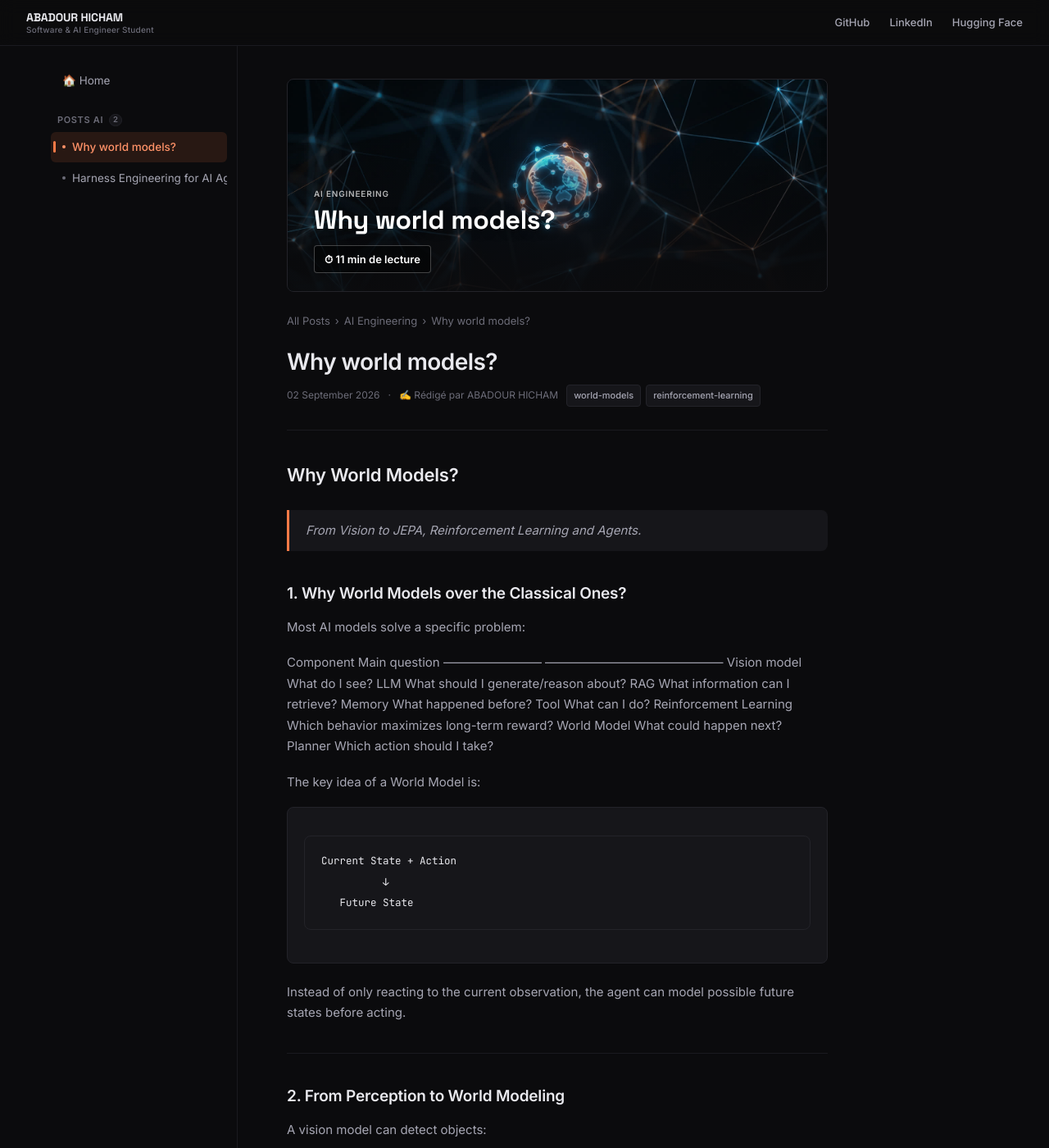
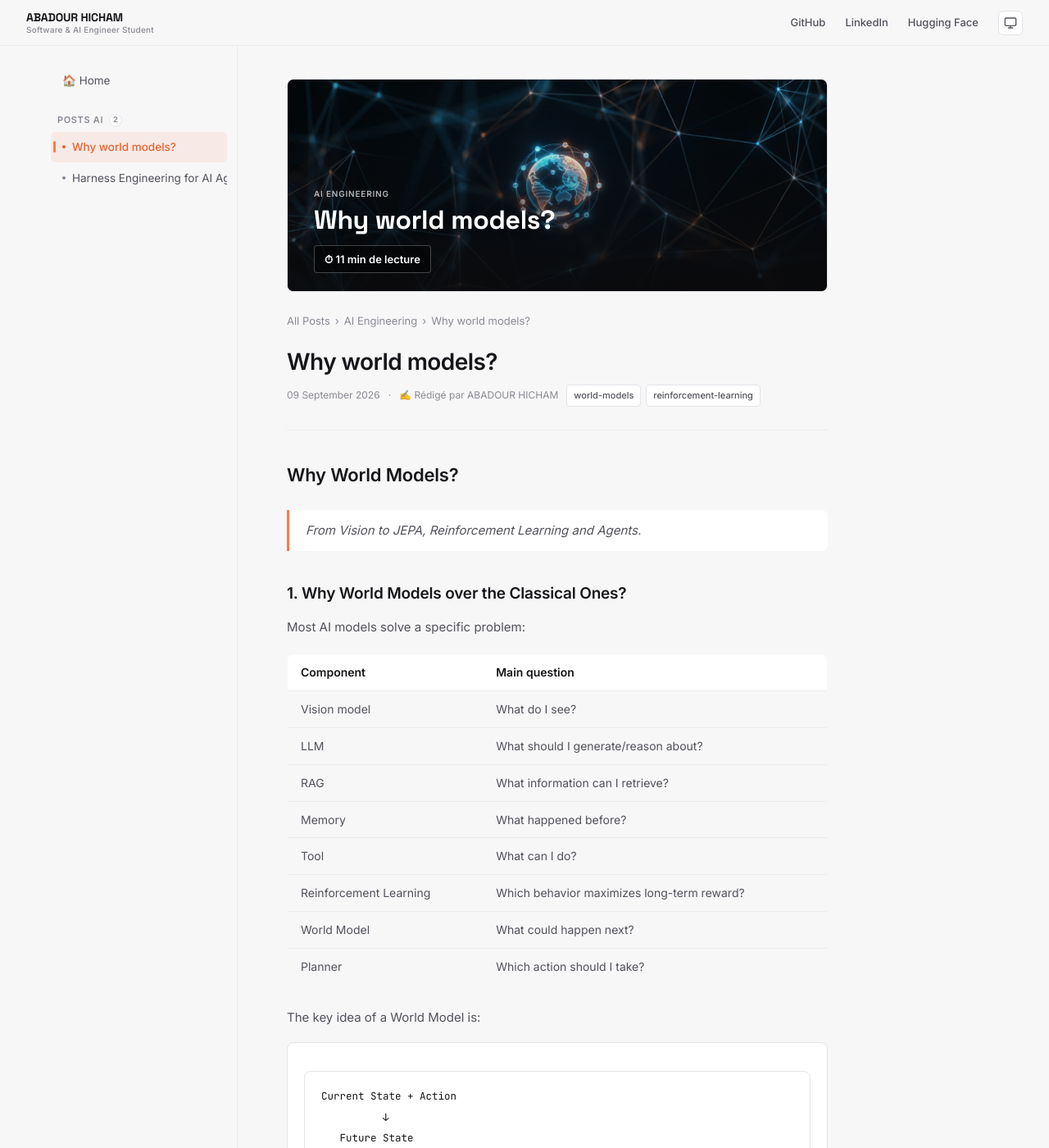
Before and after one commit to Apyhtml20/Docs.io, a Jekyll site: the page built from docs/_posts/2026-09-09-Why-World-Models.md, in a window 1280 px wide and 1400 px high. Shown: the whole window at 82% size. Built offline with Jekyll 4.4.1, drawn with Linux system fonts in a browser that asks for light colours.

Commit message:
Adding and fixing errors on the article

```diff
--- a/docs/_data/upcoming.yml
+++ b/docs/_data/upcoming.yml
@@ -1,6 +1,3 @@
-- title: "Why world models?"
-  category: "AI Engineering"
-  cover: /assets/images/covers/world-models.jpg
 - title: "Why eXPLAINABLE AI (XAI) ?"
   category: "AI Engineering"
   cover: /assets/images/covers/xai.jpg
--- a/docs/_layouts/default.html
+++ b/docs/_layouts/default.html
@@ -3,10 +3,21 @@
 <head>
   <meta charset="UTF-8" />
   <meta name="viewport" content="width=device-width, initial-scale=1.0" />
-  <meta name="color-scheme" content="dark" />
-  <meta name="theme-color" content="#0b0b0d" />
+  <meta name="color-scheme" content="light dark" />
+  <meta name="theme-color" content="#f7f7f8" media="(prefers-color-scheme: light)" />
+  <meta name="theme-color" content="#0b0b0d" media="(prefers-color-scheme: dark)" />
   <title>{% if page.title %}{{ page.title }} — {% endif %}{{ site.title }}</title>
   <meta name="description" content="{{ page.excerpt | default: site.description | strip_html | truncate: 160 }}" />
+  <script>
+    (function () {
+      try {
+        var t = localStorage.getItem("theme-preference");
+        if (t === "light" || t === "dark") {
+          document.documentElement.setAttribute("data-theme", t);
+        }
+      } catch (e) {}
+    })();
+  </script>
   <link rel="preconnect" href="https://fonts.googleapis.com" />
   <link href="https://fonts.googleapis.com/css2?family=Inter:wght@400;500;600&family=Space+Grotesk:wght@600;700&family=JetBrains+Mono:wght@400;500&display=swap" rel="stylesheet" />
   <link rel="stylesheet" href="https://cdn.jsdelivr.net/npm/katex@0.16.11/dist/katex.min.css" />
@@ -28,6 +39,7 @@
       <a href="https://github.com/{{ site.author.github }}" target="_blank">GitHub</a>
       <a href="{{ site.author.linkedin }}" target="_blank">LinkedIn</a>
       <a href="{{ site.author.HuggingFace }}" target="_blank">Hugging Face</a>
+      <button id="theme-toggle" class="theme-toggle" type="button" aria-label="Changer le thème"></button>
     </nav>
   </header>
 
@@ -64,6 +76,47 @@
 
   </div>
 
+  <script>
+    (function () {
+      var KEY = "theme-preference";
+      var root = document.documentElement;
+      var btn = document.getElementById("theme-toggle");
+
+      var icons = {
+        system: '<svg viewBox="0 0 24 24" width="16" height="16" fill="none" stroke="currentColor" stroke-width="2" stroke-linecap="round" stroke-linejoin="round"><rect x="2" y="3" width="20" height="14" rx="2"></rect><path d="M8 21h8M12 17v4"></path></svg>',
+        light: '<svg viewBox="0 0 24 24" width="16" height="16" fill="none" stroke="currentColor" stroke-width="2" stroke-linecap="round" stroke-linejoin="round"><circle cx="12" cy="12" r="4"></circle><path d="M12 2v2M12 20v2M4.93 4.93l1.41 1.41M17.66 17.66l1.41 1.41M2 12h2M20 12h2M6.34 17.66l-1.41 1.41M19.07 4.93l-1.41 1.41"></path></svg>',
+        dark: '<svg viewBox="0 0 24 24" width="16" height="16" fill="none" stroke="currentColor" stroke-width="2" stroke-linecap="round" stroke-linejoin="round"><path d="M21 12.79A9 9 0 1 1 11.21 3 7 7 0 0 0 21 12.79z"></path></svg>'
+      };
+      var labels = { system: "Système", light: "Clair", dark: "Sombre" };
+
+      function getStored() {
+        try { return localStorage.getItem(KEY) || "system"; } catch (e) { return "system"; }
+      }
+
+      function apply(pref) {
+        if (pref === "light" || pref === "dark") {
+          root.setAttribute("data-theme", pref);
+        } else {
+          root.removeAttribute("data-theme");
+        }
+        if (btn) {
+          btn.innerHTML = icons[pref];
+          btn.title = "Thème : " + labels[pref] + " (cliquer pour changer)";
+        }
+      }
+
+      apply(getStored());
+
+      if (btn) {
+        btn.addEventListener("click", function () {
+          var order = ["system", "light", "dark"];
+          var next = order[(order.indexOf(getStored()) + 1) % order.length];
+          try { localStorage.setItem(KEY, next); } catch (e) {}
+          apply(next);
+        });
+      }
+    })();
+  </script>
   <script defer src="https://cdn.jsdelivr.net/npm/katex@0.16.11/dist/katex.min.js"></script>
   <script defer src="https://cdn.jsdelivr.net/npm/katex@0.16.11/dist/contrib/auto-render.min.js"></script>
   <script defer>
--- a/docs/_posts/2026-09-02-Why-World-Models.md
+++ b/docs/_posts/2026-09-09-Why-World-Models.md
@@ -1,7 +1,7 @@
 ---
 layout: post
 title: Why world models?
-date: 2026-09-02
+date: 2026-09-09
 cover: /assets/images/covers/world-models.jpg
 categories:
   - AI Engineering
@@ -17,16 +17,16 @@ tags:
 
 Most AI models solve a specific problem:
 
-  Component                Main question
-  ------------------------ --------------------------------------------
-  Vision model             What do I see?
-  LLM                      What should I generate/reason about?
-  RAG                      What information can I retrieve?
-  Memory                   What happened before?
-  Tool                     What can I do?
-  Reinforcement Learning   Which behavior maximizes long-term reward?
-  World Model              What could happen next?
-  Planner                  Which action should I take?
+| Component | Main question |
+|---|---|
+| Vision model | What do I see? |
+| LLM | What should I generate/reason about? |
+| RAG | What information can I retrieve? |
+| Memory | What happened before? |
+| Tool | What can I do? |
+| Reinforcement Learning | Which behavior maximizes long-term reward? |
+| World Model | What could happen next? |
+| Planner | Which action should I take? |
 
 The key idea of a World Model is:
 
--- a/docs/assets/css/style.css
+++ b/docs/assets/css/style.css
@@ -1,5 +1,71 @@
-/* ── Design tokens ── */
+/* ── Design tokens (Light — default) ── */
 :root {
+  --bg: #f7f7f8;
+  --bg-nav: rgba(247, 247, 248, 0.82);
+  --surface: #ffffff;
+  --surface-hover: #f0f0f2;
+  --border: #e4e4e9;
+  --border-soft: #ececef;
+
+  --text: #16161a;
+  --text-secondary: #52525b;
+  --text-muted: #8a8a94;
+
+  --accent: #ff7a47;
+  --accent-strong: #e8632e;
+  --accent-soft: rgba(255, 122, 71, 0.1);
+  --accent-border: rgba(255, 122, 71, 0.35);
+
+  --code-comment: #7c7c86;
+  --code-keyword: #d6336c;
+  --code-string: #2f9e44;
+  --code-number: #e8590c;
+  --code-function: #1971c2;
+  --code-class: #9c36b5;
+  --code-tag: #0c8599;
+
+  --scrollbar-thumb: #d4d4d9;
+  --scrollbar-thumb-hover: #c2c2c8;
+
+  --radius: 8px;
+  --shadow: 0 8px 24px rgba(0, 0, 0, 0.08);
+}
+
+/* ── Design tokens (Dark — system preference) ── */
+@media (prefers-color-scheme: dark) {
+  :root:not([data-theme="light"]) {
+    --bg: #0b0b0d;
+    --bg-nav: rgba(11, 11, 13, 0.82);
+    --surface: #16161a;
+    --surface-hover: #1c1c21;
+    --border: #232329;
+    --border-soft: #1a1a1f;
+
+    --text: #e9e9ee;
+    --text-secondary: #a6a6b3;
+    --text-muted: #6c6c78;
+
+    --accent-strong: #ff9268;
+    --accent-soft: rgba(255, 122, 71, 0.12);
+
+    --code-comment: #74747f;
+    --code-keyword: #ff7a9e;
+    --code-string: #9ece6a;
+    --code-number: #e5c07b;
+    --code-function: #61afef;
+    --code-class: #c792ea;
+    --code-tag: #56c9d6;
+
+    --scrollbar-thumb: #2c2c33;
+    --scrollbar-thumb-hover: #38383f;
+
+    --shadow: 0 8px 24px rgba(0, 0, 0, 0.35);
+    color-scheme: dark;
+  }
+}
+
+/* ── Design tokens (Dark — explicit choice) ── */
+:root[data-theme="dark"] {
   --bg: #0b0b0d;
   --bg-nav: rgba(11, 11, 13, 0.82);
   --surface: #16161a;
@@ -11,10 +77,8 @@
   --text-secondary: #a6a6b3;
   --text-muted: #6c6c78;
 
-  --accent: #ff7a47;
   --accent-strong: #ff9268;
   --accent-soft: rgba(255, 122, 71, 0.12);
-  --accent-border: rgba(255, 122, 71, 0.35);
 
   --code-comment: #74747f;
   --code-keyword: #ff7a9e;
@@ -24,14 +88,19 @@
   --code-class: #c792ea;
   --code-tag: #56c9d6;
 
-  --radius: 8px;
+  --scrollbar-thumb: #2c2c33;
+  --scrollbar-thumb-hover: #38383f;
+
   --shadow: 0 8px 24px rgba(0, 0, 0, 0.35);
+  color-scheme: dark;
 }
+
+:root[data-theme="light"] { color-scheme: light; }
 
 /* ── Reset & Base ── */
 *, *::before, *::after { box-sizing: border-box; margin: 0; padding: 0; }
 
-html { color-scheme: dark; }
+html { color-scheme: light dark; }
 
 body {
   font-family: 'Inter', -apple-system, BlinkMacSystemFont, sans-serif;
@@ -54,10 +123,10 @@ a:hover { color: var(--accent-strong); text-decoration: underline; }
 }
 
 /* Scrollbars */
-* { scrollbar-color: #2c2c33 transparent; scrollbar-width: thin; }
+* { scrollbar-color: var(--scrollbar-thumb) transparent; scrollbar-width: thin; }
 *::-webkit-scrollbar { width: 8px; height: 8px; }
-*::-webkit-scrollbar-thumb { background: #2c2c33; border-radius: 8px; }
-*::-webkit-scrollbar-thumb:hover { background: #38383f; }
+*::-webkit-scrollbar-thumb { background: var(--scrollbar-thumb); border-radius: 8px; }
+*::-webkit-scrollbar-thumb:hover { background: var(--scrollbar-thumb-hover); }
 
 /* ── Top Nav ── */
 .topnav {
@@ -127,6 +196,22 @@ a:hover { color: var(--accent-strong); text-decoration: underline; }
   font-weight: 500;
 }
 .topnav-links a:hover { color: var(--text); text-decoration: none; }
+
+.theme-toggle {
+  display: inline-flex;
+  align-items: center;
+  justify-content: center;
+  width: 30px;
+  height: 30px;
+  border-radius: 6px;
+  border: 1px solid var(--border);
+  background: var(--surface);
+  color: var(--text-secondary);
+  cursor: pointer;
+  transition: color 0.15s, border-color 0.15s, background 0.15s;
+}
+.theme-toggle:hover { color: var(--text); border-color: var(--accent-border); background: var(--surface-hover); }
+.theme-toggle svg { display: block; }
 
 /* ── Layout ── */
 .layout {
@@ -396,6 +481,31 @@ a:hover { color: var(--accent-strong); text-decoration: underline; }
   text-align: center;
 }
 
+/* ── Tables ── */
+.article-body table {
+  width: 100%;
+  border-collapse: collapse;
+  margin: 20px 0 26px;
+  font-size: 14px;
+  border: 1px solid var(--border);
+  border-radius: var(--radius);
+  overflow: hidden;
+}
+.article-body th,
+.article-body td {
+  padding: 10px 16px;
+  text-align: left;
+  border-bottom: 1px solid var(--border-soft);
+}
+.article-body th {
+  background: var(--surface);
+  color: var(--text);
+  font-weight: 600;
+}
+.article-body td { color: var(--text-secondary); }
+.article-body tr:last-child td { border-bottom: none; }
+.article-body tr:hover td { background: var(--surface-hover); }
+
 /* ── HR ── */
 .article-body hr {
   border: none;
```
Also changed, not shown: docs/image.png (added), docs/scrrenshots/Capture d'écran 2026-09-06 013225.png (deleted), docs/scrrenshots/Capture d'écran 2026-09-06 013326.png (deleted), docs/scrrenshots/image.png (deleted).
